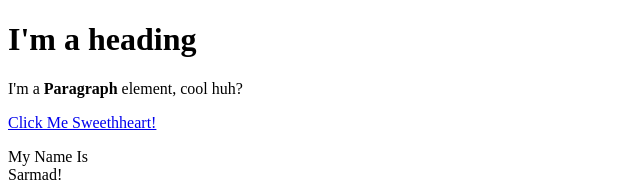
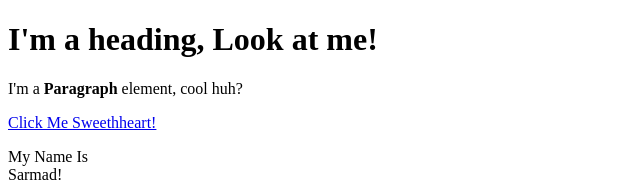
Before and after one commit to sarmadstudio/cartoon-hero, a plain HTML site: page test.html in a window 1280 px wide. Shown: the top 182 px of the page, without its empty margins (0-640 px from the left). Drawn offline with Linux system fonts and the light colour scheme.

Commit message:
Creating Github.com site

```diff
--- a/test.html
+++ b/test.html
@@ -6,7 +6,7 @@
 </head>
 
 <body>
-    <h1>I'm a heading</h1>
+    <h1>I'm a heading, Look at me!</h1>
     <p>I'm a <b> Paragraph </b> element, cool huh?</p>
     <a href="https://google.com" target="_blank" title="Let's go!">Click Me Sweethheart!</a>
     <p>My Name Is <br> Sarmad!</p>
```
